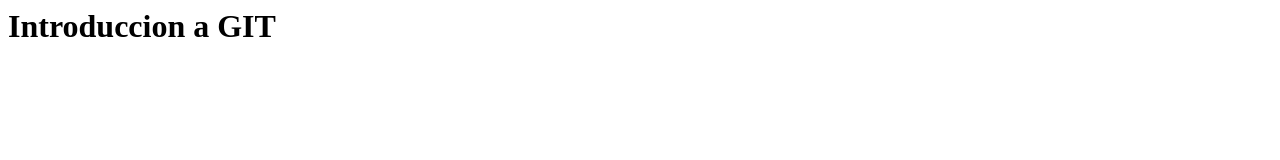
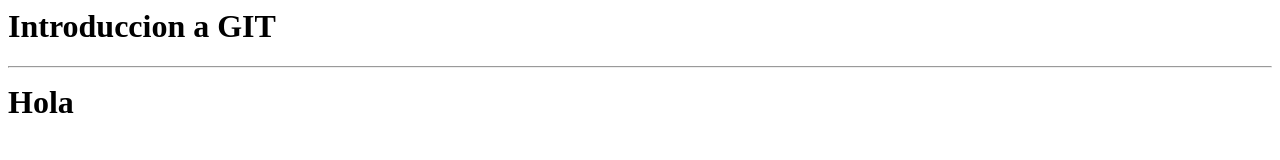
Before and after one commit to ADEP-123/AprendiendoGit, a plain HTML site: page index.html in a window 1280 px wide. Drawn offline with Linux system fonts and the light colour scheme.

Commit message:
Agregando HR

```diff
--- a/index.html
+++ b/index.html
@@ -5,5 +5,6 @@
 
 	<body>
 		<h1>Introduccion a GIT<h1>
+		<hr>Hola</hr>
 	</body>
 </html>
```
